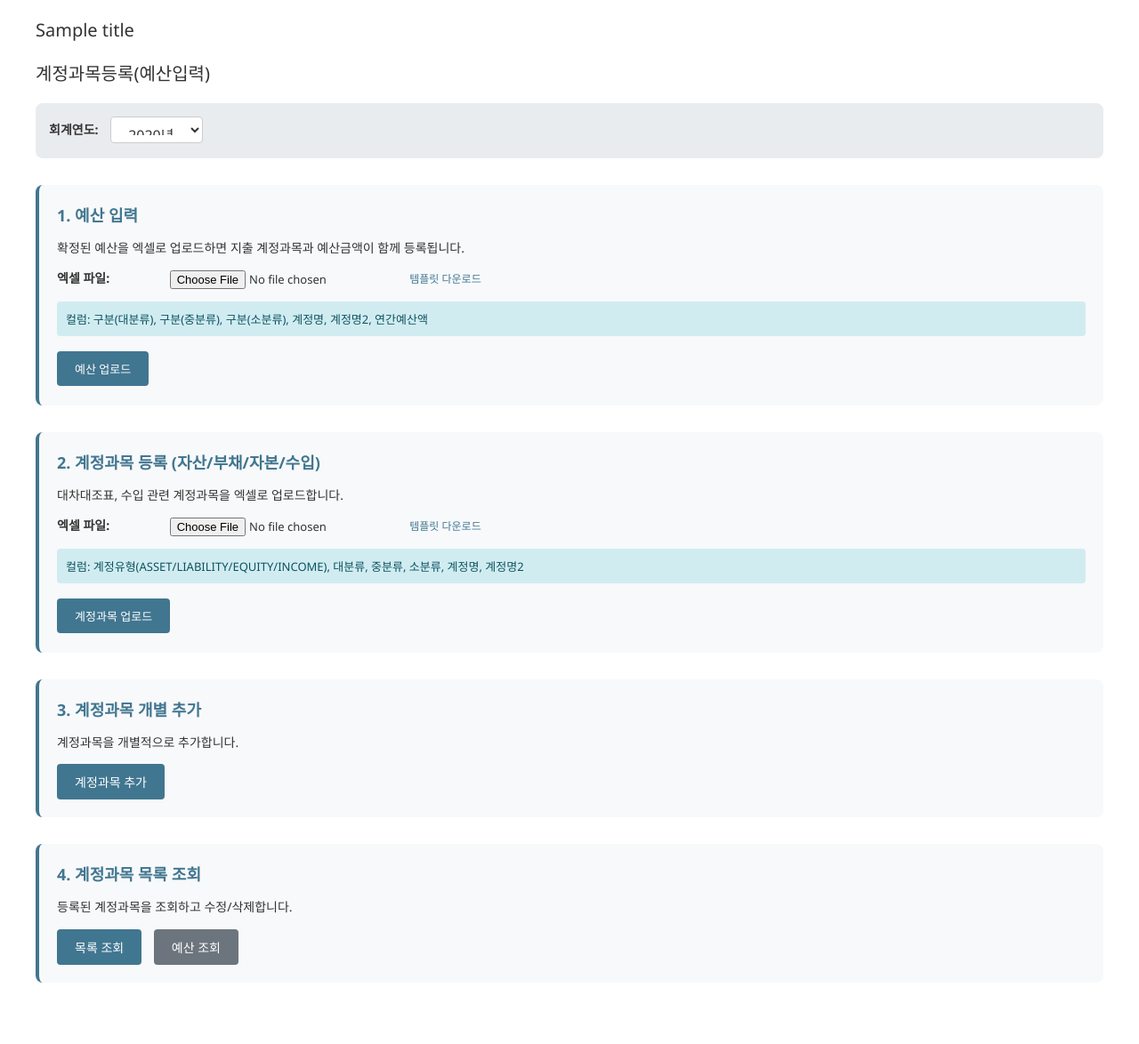
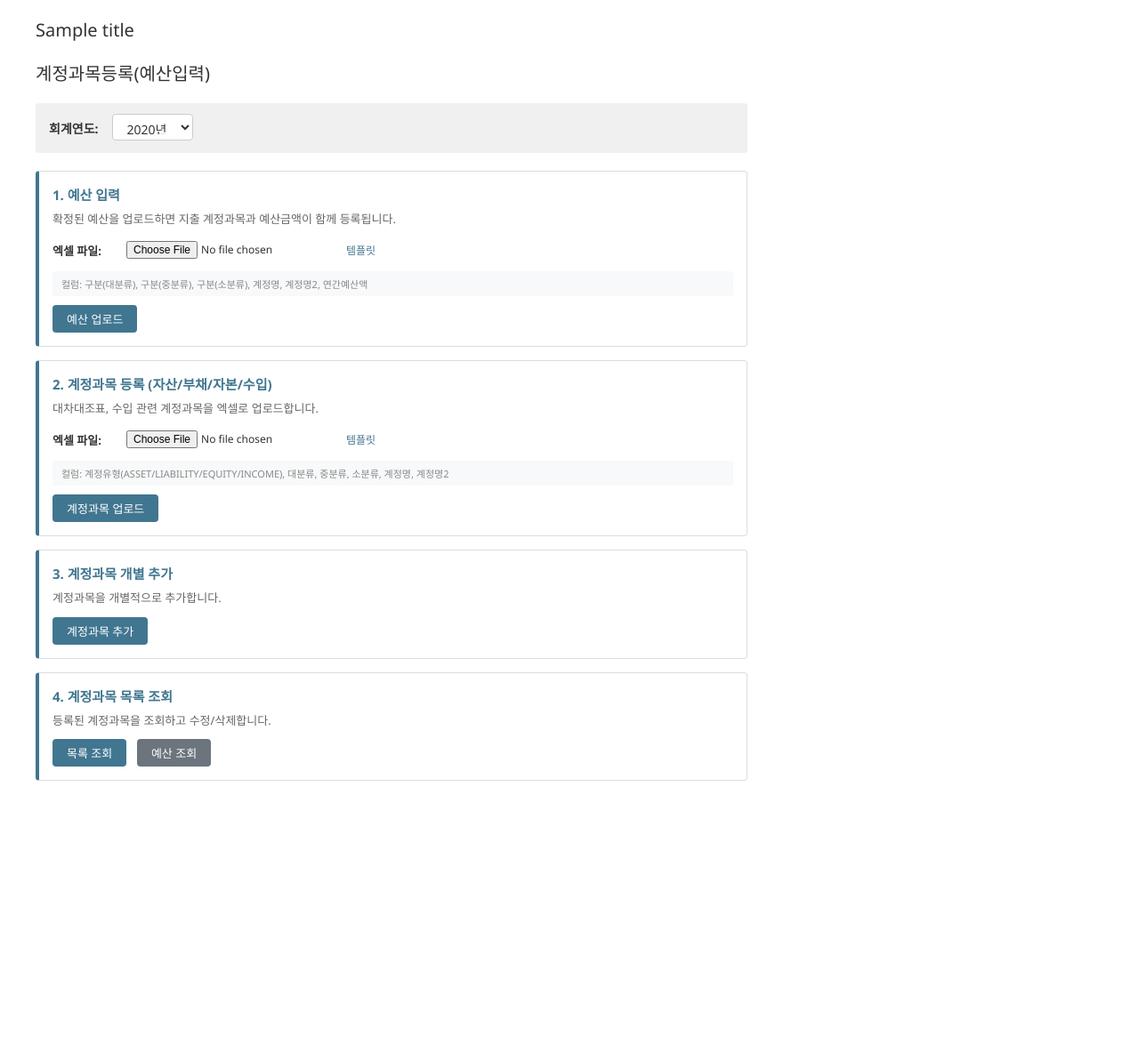
Before and after one commit to vanasso-deeplearning/vanasso, a Django app: template finance/templates/admin/account_main.html in a window 1280 px wide. Shown: the part 109-1283 px from the top of the page at 89% size. After the commit the page ends 987 px from the top, so only its background shows below. Run offline with Django 5.2, Linux system fonts and the light colour scheme; the template is opened without the code that fills it: most values are stand-ins (such as "Sample title", 1, 10 or a date in 2020).

Commit message:
UI 개선: 계정과목등록 및 카드업로드 확인 화면 정리
- account_main.html: 4분할 레이아웃 → 세로 단일 컬럼 레이아웃
- card_upload_confirm.html: 날짜 컬럼 폭 100px로 확대
- 폰트 크기 축소 및 컴팩트한 디자인 적용

🤖 Generated with [Claude Code](https://claude.com/claude-code)

Co-Authored-By: Claude Opus 4.5 <noreply@anthropic.com>

```diff
--- a/finance/templates/admin/account_main.html
+++ b/finance/templates/admin/account_main.html
@@ -11,186 +11,210 @@
 {% endblock %}
 
 {% block content %}
-<h1>계정과목등록(예산입력)</h1>
-
 <style>
-    .account-section {
-        margin-bottom: 30px;
-        padding: 20px;
-        background: #f8f9fa;
-        border-radius: 8px;
+    .account-main-container {
+        max-width: 800px;
+        margin: 0;
+    }
+    .account-main-container h1 {
+        font-size: 20px;
+        margin-bottom: 20px;
+        color: #333;
+    }
+    .year-box {
+        display: flex;
+        align-items: center;
+        gap: 15px;
+        margin-bottom: 20px;
+        padding: 12px 15px;
+        background: #f0f0f0;
+        border-radius: 4px;
+    }
+    .year-box label {
+        font-weight: bold;
+        font-size: 14px;
+    }
+    .year-box select {
+        padding: 6px 12px;
+        font-size: 14px;
+        border: 1px solid #ccc;
+        border-radius: 4px;
+    }
+    .year-status {
+        margin-left: auto;
+        font-size: 13px;
+        color: #666;
+    }
+    .year-status strong {
+        color: #333;
+    }
+    .delete-btn {
+        background: #dc3545;
+        color: white;
+        border: none;
+        padding: 5px 12px;
+        border-radius: 4px;
+        cursor: pointer;
+        font-size: 12px;
+        margin-left: 10px;
+    }
+    .delete-btn:hover {
+        background: #c82333;
+    }
+    .section-box {
+        display: block;
+        margin-bottom: 15px;
+        padding: 15px;
+        background: #fff;
+        border: 1px solid #ddd;
         border-left: 4px solid #417690;
+        border-radius: 4px;
     }
-    .account-section h2 {
-        margin-top: 0;
-        margin-bottom: 15px;
-        font-size: 18px;
+    .section-box h3 {
+        margin: 0 0 8px 0;
+        font-size: 15px;
         color: #417690;
     }
-    .account-section .form-row {
+    .section-box p {
+        margin: 0 0 12px 0;
+        font-size: 13px;
+        color: #666;
+    }
+    .section-box .file-row {
+        display: flex;
+        align-items: center;
+        gap: 10px;
         margin-bottom: 10px;
     }
-    .account-section label {
-        display: inline-block;
-        width: 120px;
+    .section-box .file-row label {
+        font-size: 13px;
         font-weight: bold;
+        min-width: 70px;
     }
-    .template-link {
-        margin-left: 10px;
+    .section-box .file-row input[type="file"] {
         font-size: 12px;
     }
-    .year-selector {
-        margin-bottom: 30px;
-        padding: 15px;
-        background: #e9ecef;
-        border-radius: 8px;
+    .section-box .template-link {
+        font-size: 12px;
+        color: #417690;
     }
-    .year-selector label {
-        font-weight: bold;
-        margin-right: 10px;
+    .section-box .info-text {
+        font-size: 11px;
+        color: #888;
+        background: #f8f9fa;
+        padding: 6px 10px;
+        border-radius: 3px;
+        margin-bottom: 10px;
     }
-    .year-selector select {
-        padding: 8px 15px;
-        font-size: 16px;
+    .section-box .btn {
+        display: inline-block;
+        padding: 6px 16px;
+        font-size: 13px;
+        border: none;
         border-radius: 4px;
-        border: 1px solid #ccc;
+        cursor: pointer;
+        text-decoration: none;
     }
-    .action-buttons {
-        margin-top: 15px;
-    }
-    .action-buttons .button {
-        display: inline-block;
-        padding: 10px 20px;
-        margin-right: 10px;
+    .section-box .btn-primary {
         background: #417690;
         color: white;
-        text-decoration: none;
-        border-radius: 4px;
-        border: none;
-        cursor: pointer;
     }
-    .action-buttons .button:hover {
+    .section-box .btn-primary:hover {
         background: #205067;
     }
-    .action-buttons .button.secondary {
+    .section-box .btn-secondary {
         background: #6c757d;
+        color: white;
+        margin-left: 8px;
     }
-    .action-buttons .button.secondary:hover {
+    .section-box .btn-secondary:hover {
         background: #545b62;
-    }
-    .info-box {
-        margin-top: 10px;
-        padding: 10px;
-        background: #d1ecf1;
-        border-radius: 4px;
-        font-size: 13px;
-        color: #0c5460;
-    }
-    .existing-data {
-        margin-top: 10px;
-        padding: 10px;
-        background: #fff3cd;
-        border-radius: 4px;
-        font-size: 13px;
-        color: #856404;
     }
 </style>
 
+<div class="account-main-container">
+    <h1>계정과목등록(예산입력)</h1>
+
     <!-- 회계연도 선택 -->
-<div class="year-selector">
-    <label for="fiscal_year">회계연도:</label>
-    <select id="fiscal_year" name="fiscal_year" onchange="updateYear(this.value)">
+    <div class="year-box">
+        <label>회계연도:</label>
+        <select id="fiscal_year" onchange="updateYear(this.value)">
             {% for year in years %}
             <option value="{{ year }}" {% if year == selected_year %}selected{% endif %}>{{ year }}년</option>
             {% endfor %}
         </select>
-
         {% if existing_data %}
-    <div class="existing-data">
-        <strong>{{ selected_year }}년 등록 현황:</strong>
-        계정과목 {{ account_count }}건, 예산 {{ budget_count }}건
-        <form method="post" action="{% url 'admin:account_main' %}" style="display: inline; margin-left: 20px;">
+        <span class="year-status">
+            <strong>{{ selected_year }}년:</strong> 계정과목 {{ account_count }}건, 예산 {{ budget_count }}건
+            <form method="post" action="{% url 'admin:account_main' %}" style="display: inline;">
                 {% csrf_token %}
                 <input type="hidden" name="action" value="delete_year_data">
                 <input type="hidden" name="fiscal_year" value="{{ selected_year }}">
                 {% if request.GET.confirm_needed %}
                 <input type="hidden" name="confirm_delete_all" value="yes">
-            <button type="submit" onclick="return confirm('{{ selected_year }}년 거래내역, 예산, 계정과목을 모두 삭제합니다. 정말 삭제하시겠습니까?');"
-                    style="background: #dc3545; color: white; border: none; padding: 5px 10px; border-radius: 4px; cursor: pointer;">
-                거래내역 포함 전체 삭제
+                <button type="submit" class="delete-btn" onclick="return confirm('{{ selected_year }}년 거래내역, 예산, 계정과목을 모두 삭제합니다. 정말 삭제하시겠습니까?');">
+                    전체 삭제
                 </button>
                 {% else %}
-            <button type="submit" onclick="return confirm('{{ selected_year }}년 계정과목 및 예산 데이터를 삭제하시겠습니까?');"
-                    style="background: #dc3545; color: white; border: none; padding: 5px 10px; border-radius: 4px; cursor: pointer;">
-                {{ selected_year }}년 데이터 삭제
+                <button type="submit" class="delete-btn" onclick="return confirm('{{ selected_year }}년 데이터를 삭제하시겠습니까?');">
+                    삭제
                 </button>
                 {% endif %}
             </form>
-    </div>
+        </span>
         {% endif %}
     </div>
 
     <!-- 1. 예산 입력 -->
-<div class="account-section">
-    <h2>1. 예산 입력</h2>
-    <p>확정된 예산을 엑셀로 업로드하면 지출 계정과목과 예산금액이 함께 등록됩니다.</p>
+    <div class="section-box">
+        <h3>1. 예산 입력</h3>
+        <p>확정된 예산을 업로드하면 지출 계정과목과 예산금액이 함께 등록됩니다.</p>
         <form method="post" enctype="multipart/form-data" action="{% url 'admin:account_main' %}">
             {% csrf_token %}
             <input type="hidden" name="action" value="budget_upload">
             <input type="hidden" name="fiscal_year" value="{{ selected_year }}">
-        <div class="form-row">
+            <div class="file-row">
                 <label>엑셀 파일:</label>
                 <input type="file" name="excel_file" accept=".xlsx,.xls" required>
-            <a href="{% static 'budget_account_template.xlsx' %}" class="template-link" download>템플릿 다운로드</a>
+                <a href="{% static 'budget_account_template.xlsx' %}" class="template-link" download>템플릿</a>
             </div>
-        <div class="info-box">
-            컬럼: 구분(대분류), 구분(중분류), 구분(소분류), 계정명, 계정명2, 연간예산액
-        </div>
-        <div class="action-buttons">
-            <button type="submit" class="button">예산 업로드</button>
-        </div>
+            <div class="info-text">컬럼: 구분(대분류), 구분(중분류), 구분(소분류), 계정명, 계정명2, 연간예산액</div>
+            <button type="submit" class="btn btn-primary">예산 업로드</button>
         </form>
     </div>
 
     <!-- 2. 계정과목 등록 -->
-<div class="account-section">
-    <h2>2. 계정과목 등록 (자산/부채/자본/수입)</h2>
+    <div class="section-box">
+        <h3>2. 계정과목 등록 (자산/부채/자본/수입)</h3>
         <p>대차대조표, 수입 관련 계정과목을 엑셀로 업로드합니다.</p>
         <form method="post" enctype="multipart/form-data" action="{% url 'admin:account_main' %}">
             {% csrf_token %}
             <input type="hidden" name="action" value="account_upload">
             <input type="hidden" name="fiscal_year" value="{{ selected_year }}">
-        <div class="form-row">
+            <div class="file-row">
                 <label>엑셀 파일:</label>
                 <input type="file" name="excel_file" accept=".xlsx,.xls" required>
-            <a href="{% static 'account_template.xlsx' %}" class="template-link" download>템플릿 다운로드</a>
+                <a href="{% static 'account_template.xlsx' %}" class="template-link" download>템플릿</a>
             </div>
-        <div class="info-box">
-            컬럼: 계정유형(ASSET/LIABILITY/EQUITY/INCOME), 대분류, 중분류, 소분류, 계정명, 계정명2
-        </div>
-        <div class="action-buttons">
-            <button type="submit" class="button">계정과목 업로드</button>
-        </div>
+            <div class="info-text">컬럼: 계정유형(ASSET/LIABILITY/EQUITY/INCOME), 대분류, 중분류, 소분류, 계정명, 계정명2</div>
+            <button type="submit" class="btn btn-primary">계정과목 업로드</button>
         </form>
     </div>
 
     <!-- 3. 계정과목 개별 추가 -->
-<div class="account-section">
-    <h2>3. 계정과목 개별 추가</h2>
+    <div class="section-box">
+        <h3>3. 계정과목 개별 추가</h3>
         <p>계정과목을 개별적으로 추가합니다.</p>
-    <div class="action-buttons">
-        <a href="{% url 'admin:finance_account_add' %}?fiscal_year={{ selected_year }}" class="button">계정과목 추가</a>
-    </div>
+        <a href="{% url 'admin:finance_account_add' %}?fiscal_year={{ selected_year }}" class="btn btn-primary">계정과목 추가</a>
     </div>
 
     <!-- 4. 계정과목 목록 조회 -->
-<div class="account-section">
-    <h2>4. 계정과목 목록 조회</h2>
+    <div class="section-box">
+        <h3>4. 계정과목 목록 조회</h3>
         <p>등록된 계정과목을 조회하고 수정/삭제합니다.</p>
-    <div class="action-buttons">
-        <a href="{% url 'admin:finance_account_changelist' %}?fiscal_year={{ selected_year }}" class="button">목록 조회</a>
+        <a href="{% url 'admin:finance_account_changelist' %}?fiscal_year={{ selected_year }}" class="btn btn-primary">목록 조회</a>
         {% if budget_count > 0 %}
-        <a href="{% url 'admin:budget_view' fiscal_year=selected_year %}" class="button secondary">예산 조회</a>
+        <a href="{% url 'admin:budget_view' fiscal_year=selected_year %}" class="btn btn-secondary">예산 조회</a>
         {% endif %}
     </div>
 </div>
```
Also changed, not shown: finance/templates/admin/card_upload_confirm.html (+187 -75 lines). Lines whose indentation alone changed are shown as unchanged.
